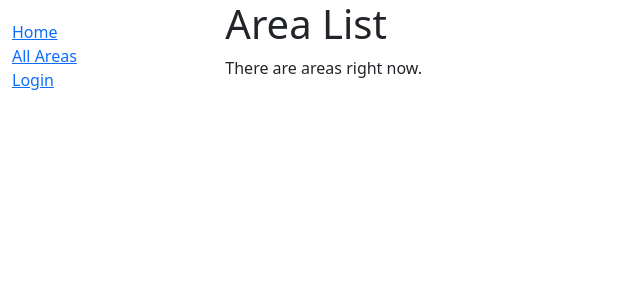
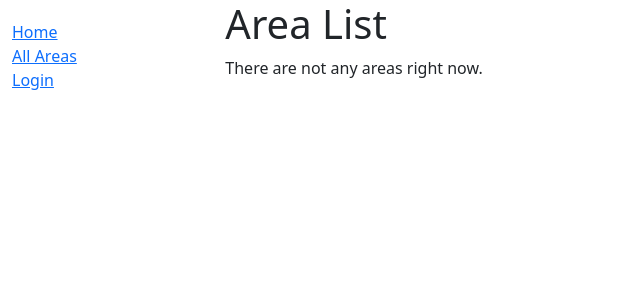
Before and after one commit to novakwenshu/Deploy_App, a Django app: page /climbingMap/areas/ in a window 1280 px wide. Shown: the top 300 px of the page, without its empty margins (0-640 px from the left). Run offline with Django 4.2, Linux system fonts and the light colour scheme; data that the repository does not hold is empty.

Commit message:
fixed issues

```diff
--- a/climbingMap/templates/climbingMap/climbingarea_list.html
+++ b/climbingMap/templates/climbingMap/climbingarea_list.html
@@ -12,6 +12,6 @@
       {% endfor %}
     </ul>
   {% else %}
-    <p>There are areas right now.</p>
+    <p>There are not any areas right now.</p>
   {% endif %}
 {% endblock %}
```
